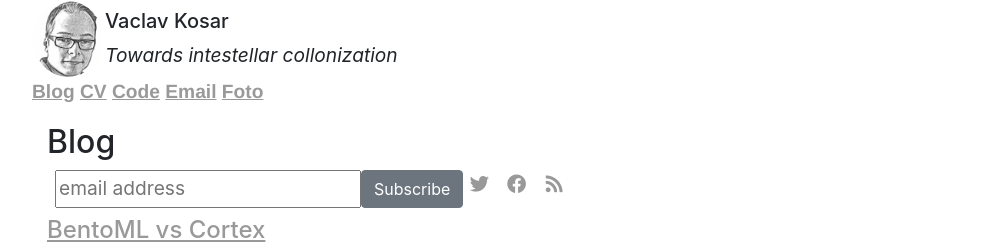
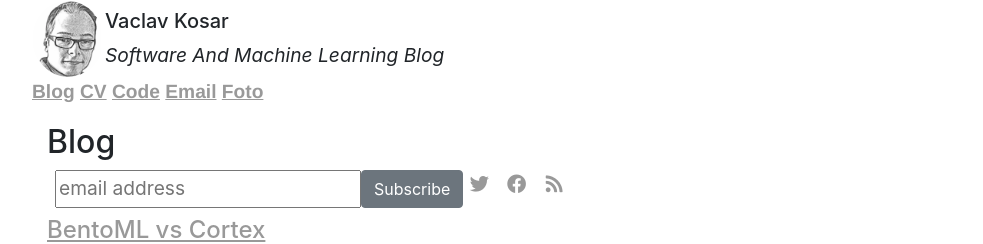
Before and after one commit to vackosar/vackosar.github.io, a Jekyll site: the page built from index.md, in a window 1280 px wide. Shown: the top 244 px of the page, without its empty margins (96-1079 px from the left). Built offline with Jekyll 4.4.1, drawn with Linux system fonts in a browser that asks for light colours; nearby versions of some CDN libraries; library files that are not in the unit come from our copies.

Commit message:
software and ml blog

```diff
--- a/_config.yml
+++ b/_config.yml
@@ -2,7 +2,7 @@ url: https://vaclavkosar.com
 name: Vaclav Kosar
 title: Vaclav Kosar's Blog
 author: Vaclav Kosar
-description: Towards intestellar collonization
+description: Software And Machine Learning Blog
 tagline: a developer on tech
 keywords: blog, personal page, software development, software, technology, tips, cv, Vaclav Kosar, Kosar, Vaclav, Václav Košař,Václav Košař, Václav, portfolio
 
```
